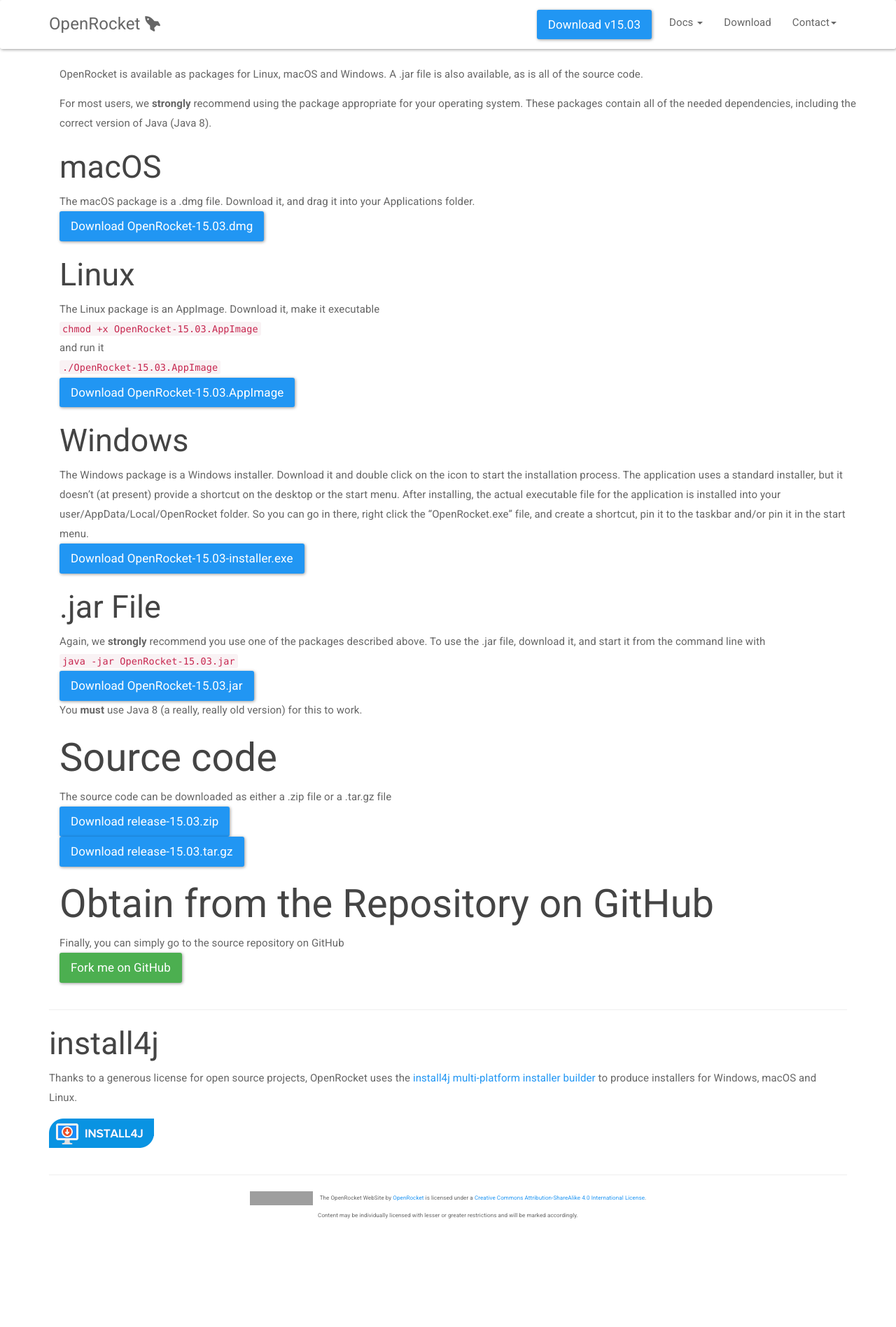
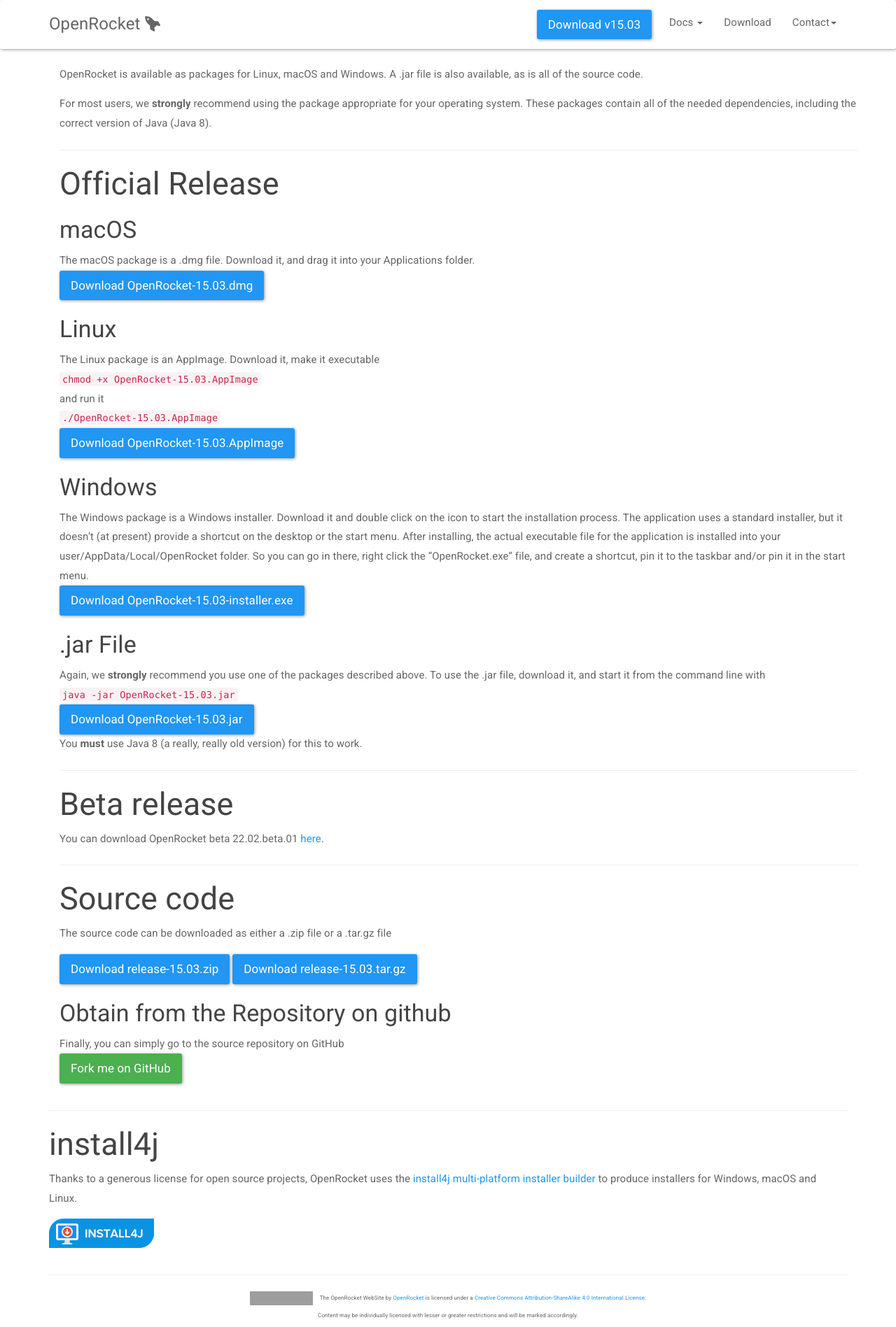
Before and after one commit to openrocket/openrocket.github.io, a Jekyll site: the page built from downloads.md, in a window 1280 px wide. Shown: the whole page at 70% size. Built offline with Jekyll 4.4.1, drawn with Linux system fonts in a browser that asks for light colours; nearby versions of some CDN libraries; before the commit the page ends 1753 px from its top, so only the background shows below that; grey boxes are pictures that could not be loaded.

Commit message:
Add beta-download link

```diff
--- /dev/null
+++ b/_includes/beta_download.html
@@ -0,0 +1,3 @@
+<div class="beta_download">
+    <a href="http://wiki.openrocket.info/Downloading_%26_Installing">Download beta version 22.02.beta.01 here!</a>
+</div>
--- a/_includes/jumbotron.html
+++ b/_includes/jumbotron.html
@@ -4,6 +4,7 @@
     <h1>{% include openrocket.html %}</i></h1>
     <p>{{ site.mantra }}</p>
     <p>{% include download_button.html %}</p>
+    <p>{% include beta_download.html %}</p>
     </center>
   </div>
 </div>
--- a/css/main.css
+++ b/css/main.css
@@ -5,7 +5,7 @@
 
 
 body#landing-page {
-  padding-top: 80px
+  padding-top: 100px
 }
 
 div.footer p {
@@ -21,6 +21,21 @@
 
 div.jumbotron, div.jumbotron h1 {
   color: #fff;
+}
+
+div.beta_download a {
+  color: rgb(233, 233, 233);
+  font-size: 14px;
+  text-decoration: underline;
+}
+
+div.beta_download a:link a:active a:visited {
+  text-decoration: underline;
+}
+
+div.beta_download a:hover {
+  color: rgb(148, 198, 255);
+  text-decoration: underline;
 }
 
 body#landing-page div.landing-features h3 {
--- a/downloads.md
+++ b/downloads.md
@@ -14,19 +14,23 @@
 appropriate for your operating system. These packages contain all of
 the needed dependencies, including the correct version of Java (Java 8).
 
-## macOS
+<hr/>
+
+## Official Release
+
+### macOS
 The macOS package is a .dmg file.  Download it, and drag it into your
 Applications folder.
 <a class="btn btn-primary btn-lg" href="https://github.com/openrocket/openrocket/releases/download/release-{{site.current_version}}/OpenRocket-{{site.current_version}}.dmg" role="button">Download OpenRocket-{{site.current_version}}.dmg</a>
 
-## Linux
+### Linux
 The Linux package is an AppImage.  Download it, make it executable
 `chmod +x OpenRocket-{{site.current_version}}.AppImage`
 and run it
 `./OpenRocket-{{site.current_version}}.AppImage`
 <a class="btn btn-primary btn-lg" href="https://github.com/openrocket/openrocket/releases/download/release-{{site.current_version}}/OpenRocket-{{site.current_version}}.AppImage" role="button">Download OpenRocket-{{site.current_version}}.AppImage</a>
 
-## Windows
+### Windows
 The Windows package is a Windows installer.  Download
 it and double click on the icon to start the installation process.
 The application uses a standard installer, but it doesn't (at present)
@@ -36,7 +40,7 @@
 pin it to the taskbar and/or pin it in the start menu.
 <a class="btn btn-primary btn-lg" href="https://github.com/openrocket/openrocket/releases/download/release-{{site.current_version}}/OpenRocket-{{site.current_version}}-installer.exe" role="button">Download OpenRocket-{{site.current_version}}-installer.exe</a>
 
-## .jar File
+### .jar File
 Again, we **strongly** recommend you use one of the packages described
 above.  To use the .jar file, download it, and start it from the
 command line with
@@ -44,13 +48,19 @@
 <a class="btn btn-primary btn-lg" href="https://github.com/openrocket/openrocket/releases/download/release-{{site.current_version}}/OpenRocket-{{site.current_version}}.jar" role="button">Download OpenRocket-{{site.current_version}}.jar</a>
 You **must** use Java 8 (a really, really old version) for this to work.
 
-# Source code
+<hr/>
+## Beta release
+You can download OpenRocket beta 22.02.beta.01 [here](http://wiki.openrocket.info/Downloading_%26_Installing).
+
+<hr/>
+
+## Source code
 The source code can be downloaded as either a .zip file or a .tar.gz file
-<a class="btn btn-primary btn-lg" href="https://github.com/openrocket/openrocket/archive/refs/tags/release-{{site.current_version}}.zip" role="button">Download release-{{site.current_version}}.zip</a>
-<a class="btn btn-primary btn-lg" href="https://github.com/openrocket/openrocket/archive/refs/tags/release-{{site.current_version}}.tar.gz" role="button">Download release-{{site.current_version}}.tar.gz</a>
+<div><a class="btn btn-primary btn-lg" href="https://github.com/openrocket/openrocket/archive/refs/tags/release-{{site.current_version}}.zip" role="button">Download release-{{site.current_version}}.zip</a>
+<a class="btn btn-primary btn-lg" href="https://github.com/openrocket/openrocket/archive/refs/tags/release-{{site.current_version}}.tar.gz" role="button">Download release-{{site.current_version}}.tar.gz</a>  </div>
 
 
-# Obtain from the Repository on GitHub
+### Obtain from the Repository on github
 Finally, you can simply go to the source repository on GitHub
 <a class="btn btn-success btn-lg" href="https://github.com/openrocket/openrocket" role="button">Fork me on GitHub</a>
   </div>
```
